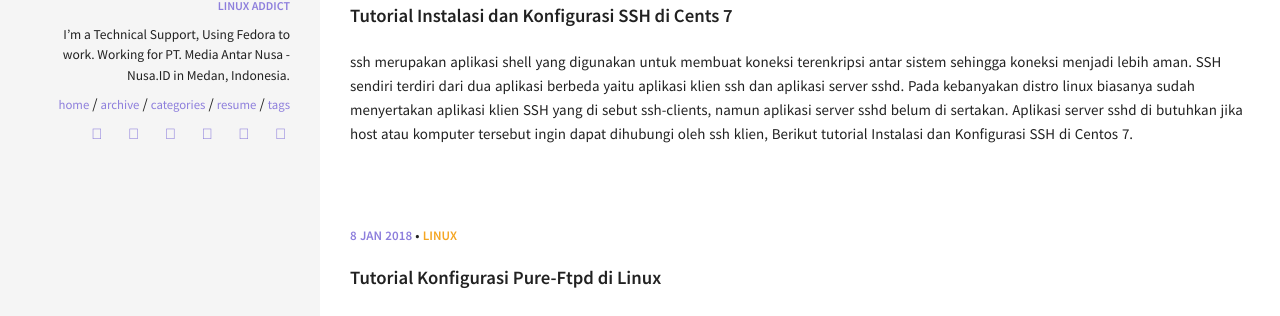
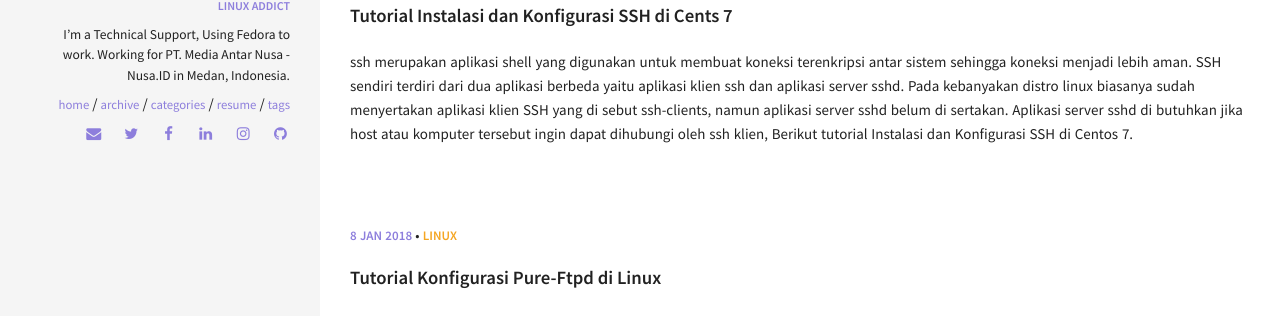
Before and after one commit to aidilchaniagoo/aidilchaniagoo.github.io, a Jekyll site: the page built from index.html, in a window 1280 px wide. Shown: the part 769-1085 px from the top of the page. Built offline with Jekyll 4.4.1, drawn with Linux system fonts in a browser that asks for light colours; nearby versions of some CDN libraries.

```diff
--- a/_includes/head.html
+++ b/_includes/head.html
@@ -40,7 +40,7 @@
   <title>{{ title }}</title>
 
   <!-- CSS files -->
-  <link rel="stylesheet" href="https://cdnjs.cloudflare.com/ajax/libs/font-awesome/5.8.1/css/fontawesome.css">
+  <link rel="stylesheet" href="//maxcdn.bootstrapcdn.com/font-awesome/4.7.0/css/font-awesome.min.css">
   <link rel="stylesheet" href="{{ site.baseurl }}/css/main.css">
 
   <link rel="canonical" href="{{ page.url | replace:'index.html','' | prepend: site.url }}">
```
